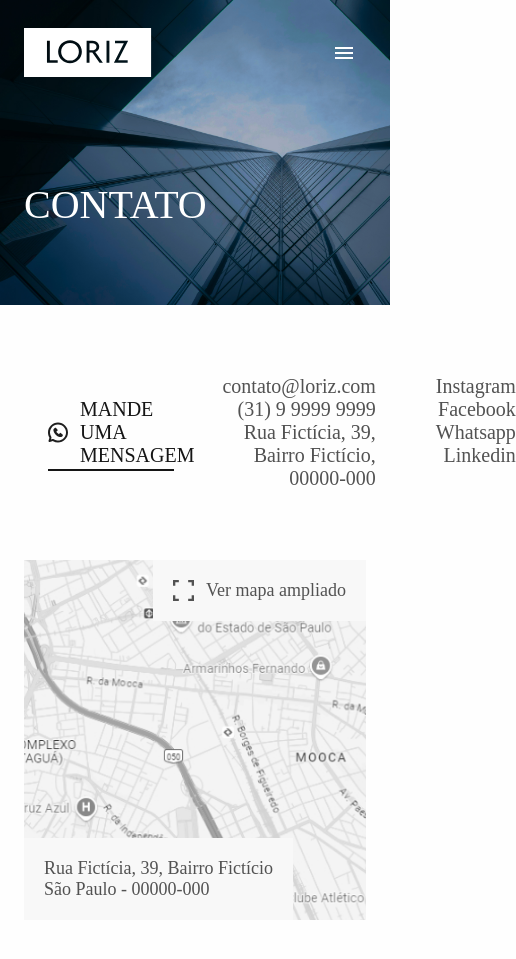
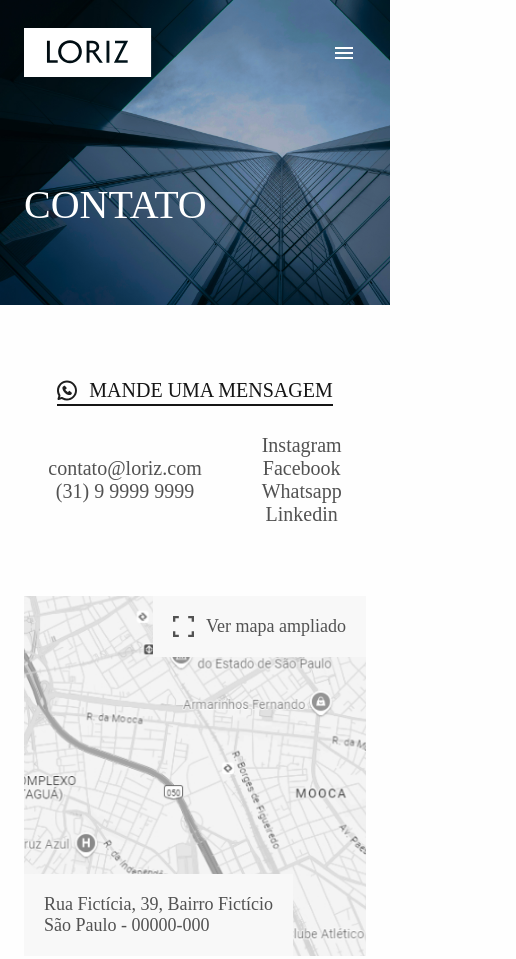
Before and after one commit to moraismariana/loriz-arquitetura, a plain HTML site: page contato/index.html in a window 390 px wide. Shown: the top 959 px of the page, 516 px wide, since content can reach past the window. Drawn offline with Linux system fonts and the light colour scheme; a web font is replaced by a local one.

Commit message:
Contato Responsivo

```diff
--- a/contato/index.html
+++ b/contato/index.html
@@ -62,7 +62,6 @@
             <ul>
                 <li>contato@loriz.com</li>
                 <li>(31) 9 9999 9999</li>
-                <li>Rua Fictícia, 39, Bairro Fictício, 00000-000</li>
             </ul>
             <ul>
                 <li>Instagram</li>
--- a/static/style/scss/_mixins.scss
+++ b/static/style/scss/_mixins.scss
@@ -40,8 +40,8 @@
   margin-left: 40px;
   margin-right: 40px;
   @include screen(tablet) {
-    margin-left: 36px;
-    margin-right: 36px;
+    margin-left: 30px;
+    margin-right: 30px;
   }
   @include screen(mobile) {
     margin-left: 24px;
--- a/static/style/scss/contato/_contatos.scss
+++ b/static/style/scss/contato/_contatos.scss
@@ -4,23 +4,44 @@
   display: flex;
   justify-content: space-between;
   align-items: center;
+  @include screen(tablet) {
+    flex-direction: column;
+    gap: $spacing-3;
+  }
   .contatos-mensagem {
-    @include container-2;
+    margin-left: 40px;
+    @include screen(tablet) {
+      margin-left: 0;
+    }
     color: $c1;
     display: flex;
     gap: 12px;
     @include link-text($c1);
+    white-space: nowrap;
   }
   .contatos-info {
-    @include container-2;
+    margin-right: 40px;
+    @include screen(tablet) {
+      margin-right: 0;
+    }
+
     display: flex;
+    align-items: center;
     gap: $spacing-2;
     color: $c4;
     @include text-1;
+    @include screen(tablet) {
+      // gap: $spacing-3;
+      // flex-direction: column;
+      justify-content: space-between;
+    }
     ul {
       li {
         text-align: end;
         max-width: 20ch;
+        @include screen(tablet) {
+          text-align: center;
+        }
       }
     }
   }
```
Also changed, not shown: static/style/css/style.css.
